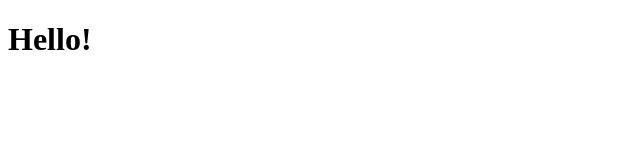
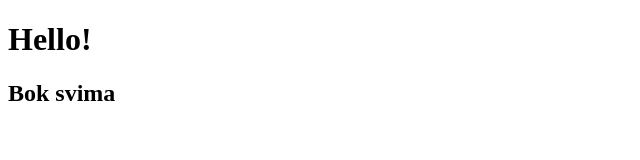
Before and after one commit to martinkis10/algebra_vjezba, a plain HTML site: page index.html in a window 1280 px wide. Shown: the whole page, without its empty margins (0-640 px from the left). Drawn offline with Linux system fonts and the light colour scheme.

Commit message:
promjena u mapi

```diff
--- a/index.html
+++ b/index.html
@@ -14,5 +14,6 @@
     </head>
     <body>
         <h1>Hello!</h1>
+        <h2>Bok svima</h2>
     </body>
 </html>
```
Also changed, not shown: vježba/test.html (added).
